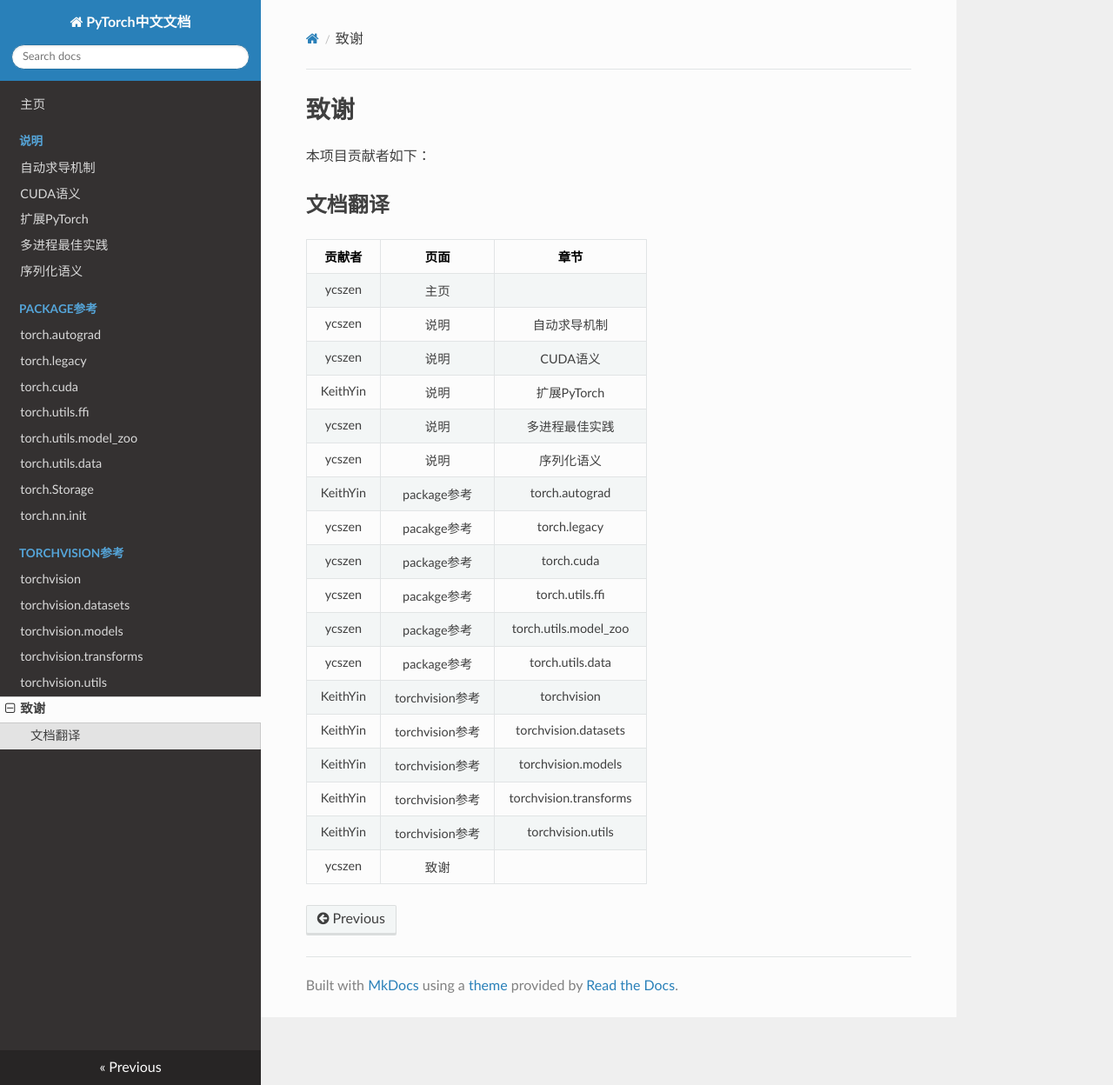
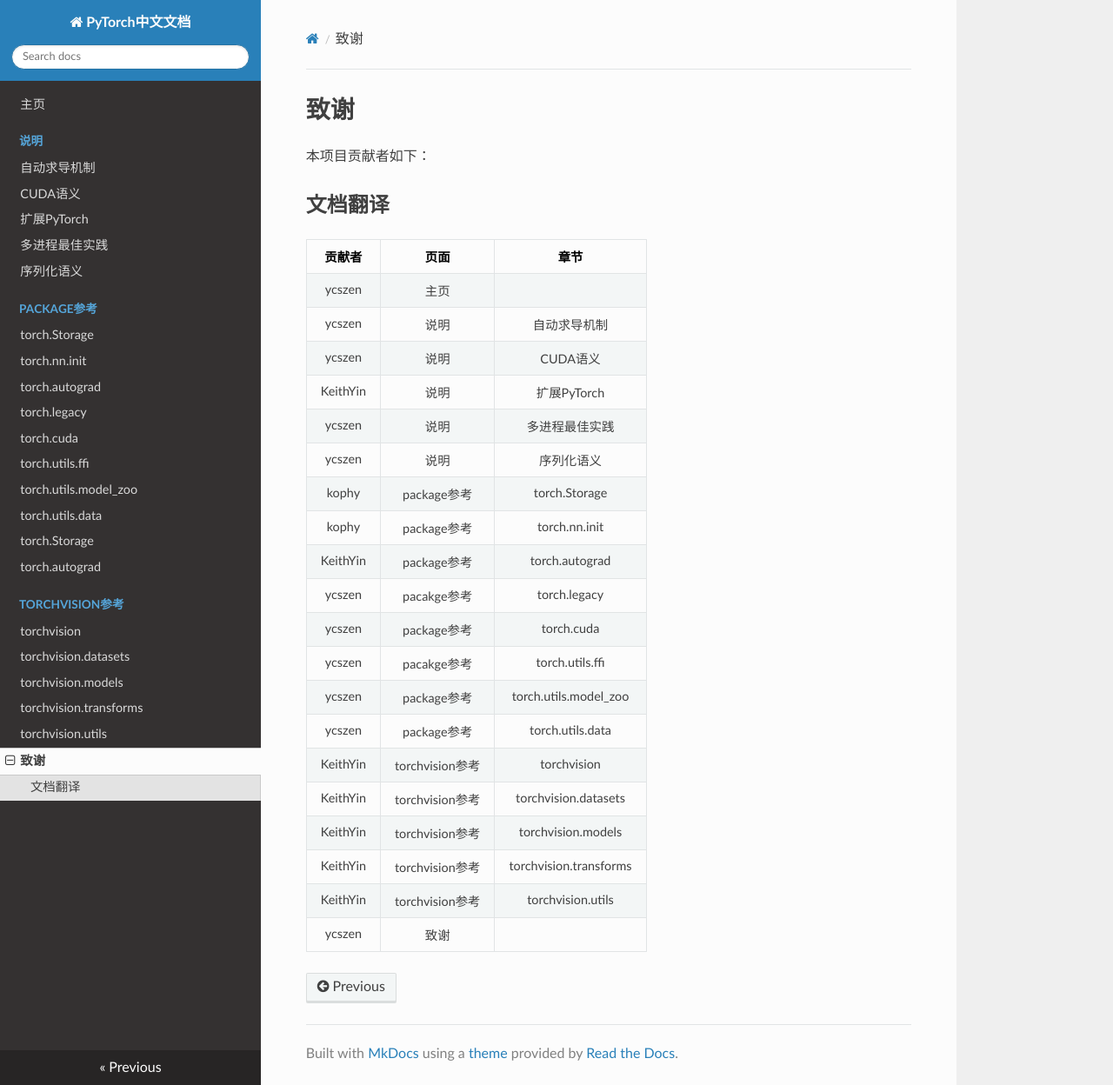
Before and after one commit to awfssv/pytorch-cn, an MkDocs documentation site: the page built from docs/acknowledgement.md, in a window 1280 px wide and 1248 px high. Shown: the whole window at 87% size. Built offline with MkDocs 1.6.1, drawn with Linux system fonts in a browser that asks for light colours; nearby versions of some CDN libraries; old or Windows-style settings are respelled for this version of MkDocs.

Commit message:
update new contributor

```diff
--- a/docs/acknowledgement.md
+++ b/docs/acknowledgement.md
@@ -11,6 +11,8 @@
 |KeithYin|说明|扩展PyTorch|
 |ycszen|说明|多进程最佳实践|
 |ycszen|说明|序列化语义|
+|kophy|package参考|torch.Storage|
+|kophy|package参考|torch.nn.init|
 |KeithYin|package参考|torch.autograd|
 |ycszen|pacakge参考|torch.legacy|
 |ycszen|package参考|torch.cuda|
--- a/mkdocs.yml
+++ b/mkdocs.yml
@@ -6,7 +6,9 @@ pages:
 - [notes/extending.md, '说明', '扩展PyTorch']
 - [notes/multiprocessing.md, '说明', '多进程最佳实践']
 - [notes/serialization.md, '说明', '序列化语义']
-- [package_references/torch-autograd.md, 'PACKAGE参考', 'torch.autograd']
+- [package_references/Storage.md, 'PACKAGE参考', 'torch.Storage']
+- [package_references/torch-autograd.md, 'PACKAGE参考', 'torch.nn.init']
+- [package_references/nn_init.md, 'PACKAGE参考', 'torch.autograd']
 - [package_references/legacy.md, 'PACKAGE参考', 'torch.legacy']
 - [package_references/torch-cuda.md, 'PACKAGE参考', 'torch.cuda']
 - [package_references/ffi.md, 'PACKAGE参考', 'torch.utils.ffi']
```
Also changed, not shown: README.md (+6 -6 lines), docs/index.md (+2 -3 lines).
